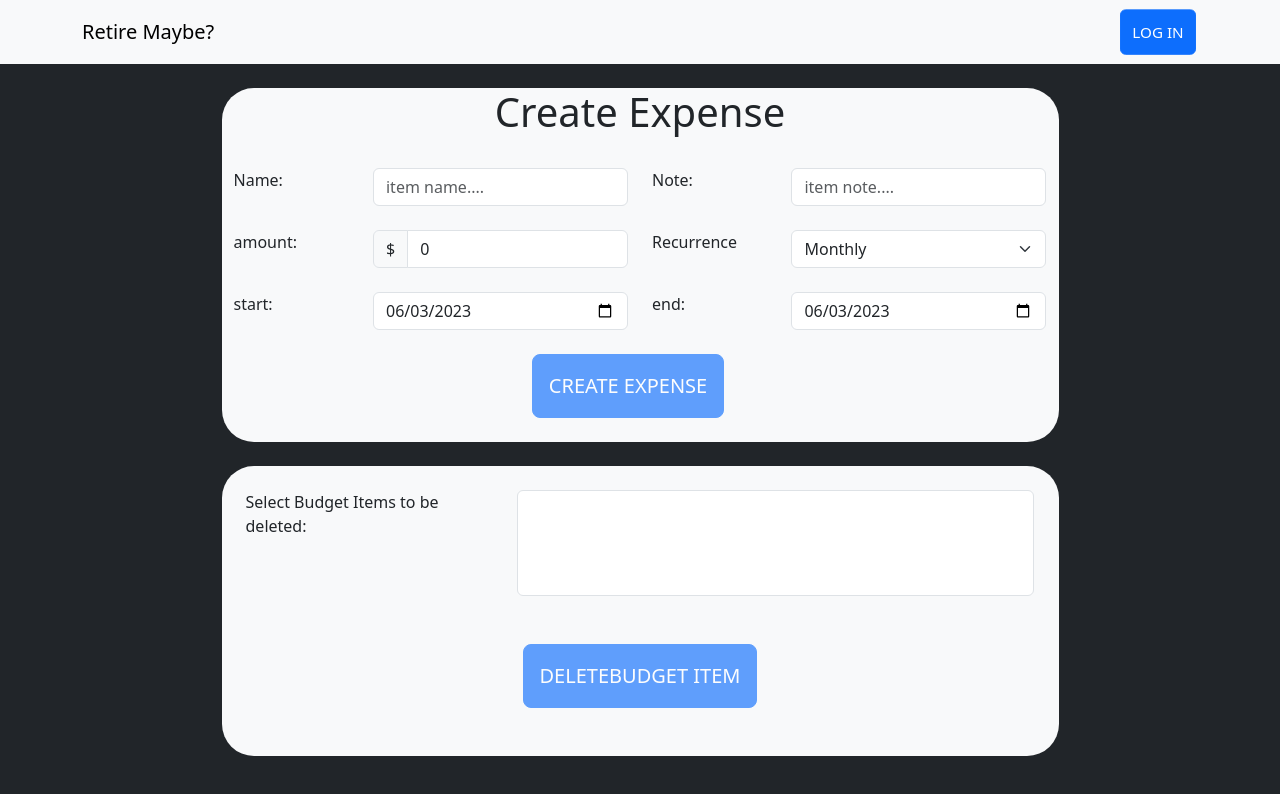
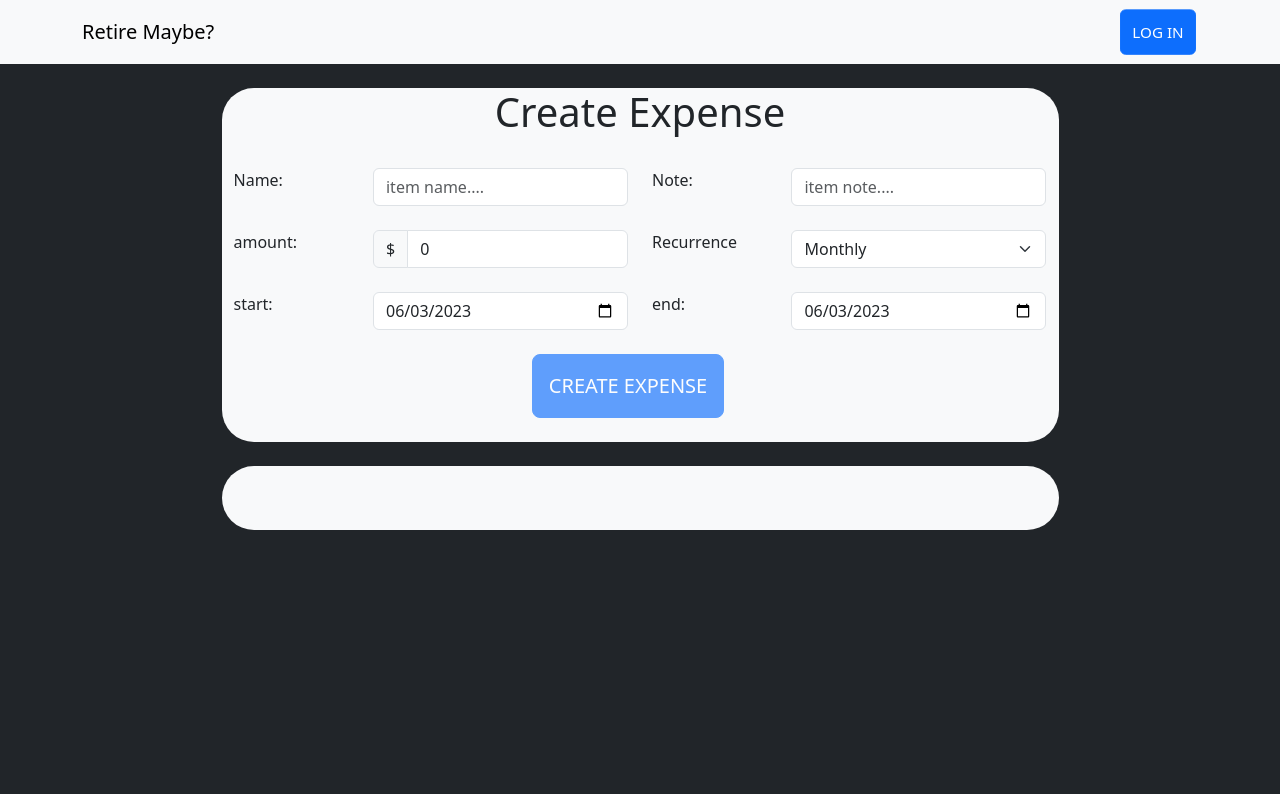
Before and after one commit to benfaustin95/finaProject465, a React (Vite) app in the folder frontend/: page /budgetItem in a window 1280 px wide. Shown: the top 794 px of the page. Built offline with nearby package versions, Linux system fonts and the light colour scheme.

Commit message:
Updated the delete methods for each entity.

```diff
--- a/frontend/src/Components/DeleteFormSubComponents/DeleteItemForm.tsx
+++ b/frontend/src/Components/DeleteFormSubComponents/DeleteItemForm.tsx
@@ -1,56 +1,15 @@
-import * as yup from "yup";
-import { BaseInput } from "../../../../backend/src/db/entities/BaseInput.ts";
-import { Col, Container, Row } from "react-bootstrap";
-import { Formik } from "formik";
-import { SearchItemService } from "@/Services/SearchItemService.tsx";
-import { SelectItemControl } from "@/Components/DeleteFormSubComponents/SelectItemControl.tsx";
-import Form from "react-bootstrap/Form";
-import { SubmitButton } from "@/Components/PostFormSubComponents/CapAssetForm.tsx";
-import { DeleteItemsService } from "@/Services/DeleteItemsService.tsx";
-import { useAuth } from "@/Services/Auth.tsx";
+import { Container } from "react-bootstrap";
+import { CurrentItemListGroup } from "@/Components/DeleteFormSubComponents/SelectItemControl.tsx";
+import { BaseInput } from "@/DoggrTypes.ts";
 
 export function DeleteItemForm<T extends BaseInput>(props: { entityName: string; type: string }) {
-	const { userId } = useAuth();
-	const deleteItemSchema = yup.object({
-		idsToDelete: yup.array().of(yup.number()).required(),
-	});
-
-	function submitForm(event) {
-		const idsToDelete = event.idsToDelete;
-		DeleteItemsService.send(idsToDelete, userId, props.type)
-			.then((res) => {
-				if (res.status != 200) console.log(res);
-			})
-			.catch((err) => {
-				console.log(err);
-			});
-	}
-
 	return (
 		<Container className={"mx-auto my-4 p-4 bg-light rounded-5 w-75"}>
-			<Formik
-				validationSchema={deleteItemSchema}
-				onSubmit={submitForm}
-				initialValues={{
-					idsToDelete: [],
-				}}>
-				{({ handleSubmit, handleChange, values, touched, errors }) => (
-					<Form onSubmit={handleSubmit}>
-						<Row className={"mb-4 d-flex flex-row justify-content-center"}>
-							<SelectItemControl<T>
-								handleChange={handleChange}
-								values={values.idsToDelete}
-								touched={touched.idsToDelete}
-								errors={errors.idsToDelete}
-								{...props}
-							/>
-							<Col className={"d-flex flex-row justify-content-center"}>
-								<SubmitButton name={"Delete" + props.entityName} />
-							</Col>
-						</Row>
-					</Form>
-				)}
-			</Formik>
+			<CurrentItemListGroup<T>
+				type={"budgetItem"}
+				entityName={"Budget Item"}
+				keysToDisplay={["name", "note", "amount", "recurrence"]}
+			/>
 		</Container>
 	);
 }
--- /dev/null
+++ b/frontend/src/Components/DeleteFormSubComponents/DeleteModal.tsx
@@ -0,0 +1,61 @@
+import { BudgetItemForm } from "@/Components/PostFormSubComponents/BudgetItemForm.tsx";
+import { PostInputService } from "@/Services/PostInputService.tsx";
+import { DeleteItemsService } from "@/Services/DeleteItemsService.tsx";
+import { useAuth } from "@/Services/Auth.tsx";
+import { BaseInput, BudgetItem, isBudgetItem } from "@/DoggrTypes.ts";
+import { Modal } from "react-bootstrap";
+import { entityType } from "../../../../backend/src/db/types.ts";
+import { PutInputService } from "@/Services/PutInputService.tsx";
+
+class extend {}
+
+export function DeleteModal<T extends BaseInput>(props: {
+	type: string;
+	show: boolean;
+	onHide: any;
+	item: any;
+}) {
+	const { type, show, onHide, item } = props;
+	const { userId } = useAuth();
+	const getForm = () => {
+		if (type == "budgetItem") {
+			return <BudgetItemForm budgetItem={item} submitForm={submitForm} deleteItem={deleteItem} />;
+		}
+		return <></>;
+	};
+
+	function submitForm(event) {
+		PutInputService.send(`/${type}`, userId, event)
+			.then((res) => {
+				console.log(res);
+				onHide();
+				if (res.status != 200) console.log("bad");
+			})
+			.catch((err) => {
+				console.log(err);
+			});
+	}
+
+	function deleteItem(event) {
+		const idsToDelete = event;
+		console.log(event);
+		DeleteItemsService.send(idsToDelete, userId, props.type)
+			.then((res) => {
+				if (res.status != 200) console.log(res);
+				onHide();
+			})
+			.catch((err) => {
+				console.log(err);
+			});
+		return;
+	}
+
+	return (
+		<Modal size="lg" show={show} onHide={onHide}>
+			<Modal.Header closeButton>
+				<Modal.Title id="contained-modal-title-vcenter">Modal heading</Modal.Title>
+			</Modal.Header>
+			<Modal.Body>{getForm()}</Modal.Body>
+		</Modal>
+	);
+}
--- a/frontend/src/Components/DeleteFormSubComponents/SelectItemControl.tsx
+++ b/frontend/src/Components/DeleteFormSubComponents/SelectItemControl.tsx
@@ -1,19 +1,20 @@
 import React, { useEffect, useState } from "react";
-import { BaseInput } from "../../../../backend/src/db/entities/BaseInput.ts";
-import { Col, Form, Row } from "react-bootstrap";
+import { Button, Col, Container, Form, Row, Table } from "react-bootstrap";
 import { SearchItemService } from "@/Services/SearchItemService.tsx";
 import { useAuth } from "@/Services/Auth.tsx";
+import { DeleteModal } from "@/Components/DeleteFormSubComponents/DeleteModal.tsx";
+import { BaseInput, entityType, isBudgetItem } from "@/DoggrTypes.ts";
 
-export function SelectItemControl<T extends BaseInput>(props: {
+export function CurrentItemListGroup<T extends BaseInput>(props: {
 	type: string;
 	entityName: string;
-	handleChange: any;
-	errors: any;
-	touched: any;
-	values: any;
+	keysToDisplay: string[];
 }) {
-	const [entityArray, setEntityArray] = useState<Array<T>>([]);
-	const { type, entityName, handleChange, values, touched, errors } = props;
+	const [entityArray, setEntityArray] = useState<T[]>([]);
+	const [modalShow, setModalShow] = useState(false);
+	const [updateSubmited, setUpdateSubmitted] = useState(false);
+	const [item, setItem] = useState<T>(null);
+	const { type, entityName, keysToDisplay } = props;
 	const { userId } = useAuth();
 	useEffect(() => {
 		const loadSearchItem = () => {
@@ -30,29 +31,112 @@ export function SelectItemControl<T extends BaseInput>(props: {
 				});
 		};
 		loadSearchItem();
-	}, []);
+		console.log(modalShow);
+	}, [modalShow]);
+
+	function handleClick(x: T) {
+		setItem(x);
+		setModalShow(true);
+	}
+
 	return (
 		<>
-			<Col xs={12} md={4} className={"mb-4"}>
-				<Form.Label htmlFor={"ids"}>Select {entityName}s to be deleted:</Form.Label>
-			</Col>
-			<Col xs={12} md={8} className={"mb-4"}>
-				<Form.Select
-					id={"ids"}
-					value={values}
-					name={"idsToDelete"}
-					isValid={touched && !errors}
-					isInvalid={!!errors}
-					multiple
-					onChange={handleChange}
-					className={"mb-4"}>
-					{entityArray.map((x) => (
-						<option key={x.id + x.name + x.note} value={x.id}>
-							{x.name}
-						</option>
-					))}
-				</Form.Select>
-			</Col>
+			<div className={"overflow-auto current-group"}>
+				<Table striped bordered>
+					<thead>
+						<tr className={""}>
+							{entityArray.length > 0
+								? Object.getOwnPropertyNames(entityArray[0]).map((x) =>
+										keysToDisplay.includes(x) ? (
+											<th className={"current-th"} key={entityArray[0].id + x}>
+												{x.toUpperCase()}
+											</th>
+										) : null
+								  )
+								: null}
+						</tr>
+					</thead>
+					<tbody>
+						{entityArray.map((x) => (
+							<tr
+								key={x.id}
+								className={"currentRow"}
+								onClick={() => {
+									handleClick(x);
+								}}>
+								{Object.getOwnPropertyNames(x).map((name) =>
+									keysToDisplay.includes(name) ? (
+										<td key={x[name] + name + "cell" + x.id}>
+											{name == "amount" ? "$ " + x[name] : x[name]}
+										</td>
+									) : null
+								)}
+							</tr>
+						))}
+					</tbody>
+				</Table>
+			</div>
+			<DeleteModal<T> type={type} item={item} show={modalShow} onHide={() => setModalShow(false)} />
 		</>
 	);
+	{
+		/*<Col xs={12} md={4} className={"mb-4"}>*/
+	}
+	{
+		/*	<Form.Label htmlFor={"ids"}>Select {entityName}s to be deleted:</Form.Label>*/
+	}
+	{
+		/*</Col>*/
+	}
+	{
+		/*<Col xs={12} md={8} className={"mb-4"}>*/
+	}
+	{
+		/*	<Form.Select*/
+	}
+	{
+		/*		id={"ids"}*/
+	}
+	{
+		/*		value={values}*/
+	}
+	{
+		/*		name={"idsToDelete"}*/
+	}
+	{
+		/*		isValid={touched && !errors}*/
+	}
+	{
+		/*		isInvalid={!!errors}*/
+	}
+	{
+		/*		multiple*/
+	}
+	{
+		/*		onChange={handleChange}*/
+	}
+	{
+		/*		className={"mb-4"}>*/
+	}
+	{
+		/*		{entityArray.map((x) => (*/
+	}
+	{
+		/*			<option key={x.id + x.name + x.note} value={x.id}>*/
+	}
+	{
+		/*				{x.name}*/
+	}
+	{
+		/*			</option>*/
+	}
+	{
+		/*		))}*/
+	}
+	{
+		/*	</Form.Select>*/
+	}
+	{
+		/*</Col>*/
+	}
 }
--- a/frontend/src/Components/PostFormSubComponents/BudgetItemForm.tsx
+++ b/frontend/src/Components/PostFormSubComponents/BudgetItemForm.tsx
@@ -1,34 +1,23 @@
 import Form from "react-bootstrap/Form";
-import { Button, Col, Container, FormControl, InputGroup, Row } from "react-bootstrap";
-import { PostInputService } from "@/Services/PostInputService.tsx";
+import { Button, Col, Container, Row } from "react-bootstrap";
 import * as yup from "yup";
 import { date, number, string } from "yup";
 import { Formik } from "formik";
 import { BaseInputForm } from "@/Components/PostFormSubComponents/BaseInputForm.tsx";
-import { CapAssetType } from "@/DoggrTypes.ts";
 import {
 	InputControl,
 	RecurrenceSelector,
 	SubmitButton,
 } from "@/Components/PostFormSubComponents/CapAssetForm.tsx";
 import { useAuth } from "@/Services/Auth.tsx";
-export const BudgetItemForm = () => {
+import { BudgetItem } from "@/DoggrTypes.ts";
+export const BudgetItemForm = (props: {
+	submitForm: any;
+	budgetItem?: BudgetItem;
+	deleteItem?: any;
+}) => {
+	const { submitForm, budgetItem, deleteItem } = props;
 	const { userId } = useAuth();
-	function submitForm(event) {
-		const toSubmit = {
-			...event,
-			growthRate: 1,
-			owner_id: userId,
-		};
-		PostInputService.send("/budgetItem", toSubmit)
-			.then((res) => {
-				console.log(res);
-				if (res.status != 200) console.log("bad");
-			})
-			.catch((err) => {
-				console.log(err);
-			});
-	}
 
 	const budgetItemSchema = yup.object().shape({
 		name: string().required(),
@@ -45,6 +34,8 @@ export const BudgetItemForm = () => {
 				(start, yup) => start != null && yup.min(start, "End Date cannot be before start time")
 			)
 			.required(),
+		growthRate: number().default(1),
+		owner_id: number().positive(),
 	});
 
 	return (
@@ -52,18 +43,30 @@ export const BudgetItemForm = () => {
 			<Formik
 				validationSchema={budgetItemSchema}
 				onSubmit={submitForm}
-				initialValues={{
+				initialValues={
+					budgetItem != undefined
+						? {
+								...budgetItem,
+								start: new Date(budgetItem.start).toISOString().slice(0, 10),
+								end: new Date(budgetItem.end).toISOString().slice(0, 10),
+						  }
+						: {
 								name: "",
 								note: "",
 								amount: 0,
 								recurrence: "monthly",
 								start: new Date().toISOString().slice(0, 10),
 								end: new Date().toISOString().slice(0, 10),
-				}}>
+								growthRate: 1,
+								owner_id: userId,
+						  }
+				}>
 				{({ handleSubmit, handleChange, values, touched, errors }) => (
 					<Form onSubmit={handleSubmit}>
 						<Row className={"m-4 justify-content-center"}>
-							<h1 className={"text-center"}>Create Expense</h1>
+							<h1 className={"text-center"}>
+								{deleteItem != undefined ? "Edit Expense" : "Create Expense"}
+							</h1>
 						</Row>
 						<Row>
 							<BaseInputForm
@@ -107,9 +110,16 @@ export const BudgetItemForm = () => {
 								errors={errors.end}
 							/>
 							<Row className={"mb-4 d-flex flex-row justify-content-center"}>
-								<Col className={"d-flex flex-row justify-content-center"}>
-									<SubmitButton name={"Create Expense"} />
+								<Col xs={12} className={"d-flex flex-row justify-content-center"}>
+									<SubmitButton
+										name={deleteItem != undefined ? "Edit Expense" : "Create Expense"}
+									/>
 								</Col>
+								{deleteItem != undefined ? (
+									<Col xs={12} className={"d-flex flex-row justify-content-center"}>
+										<Button onClick={() => deleteItem(budgetItem.id)}>Delete</Button>
+									</Col>
+								) : null}
 							</Row>
 						</Row>
 					</Form>
--- a/frontend/src/Services/DeleteItemsService.tsx
+++ b/frontend/src/Services/DeleteItemsService.tsx
@@ -1,7 +1,7 @@
 import { httpClient } from "@/Services/HttpClient.tsx";
 
 export const DeleteItemsService = {
-	async send(idsToDelete: number[], id: number, type: string) {
+	async send(idsToDelete: number, id: number, type: string) {
 		const toReturn = httpClient({
 			method: "delete",
 			url: `/${type}`,
--- a/frontend/src/assets/css/DoggrStyles.css
+++ b/frontend/src/assets/css/DoggrStyles.css
@@ -20,8 +20,25 @@ table{
 table td{
 	white-space: nowrap;  /** added **/
 }
+
+.current-th{
+	width:25%;
+}
+
+.currentRow:hover{
+	border-width: thick;
+	border-color:cornflowerblue;
+}
+
+.currentRow:active{
+	color: cornflowerblue;
+}
 table td:last-child{
 	width:100%;
+}
+
+.current-group{
+	max-height: 300px;
 }
 .doggrfancy {
 	background-color: #181a1b;
```
Also changed, not shown: frontend/src/Components/EntityPageComponents/BudgetItemPage.tsx (+13 -2 lines), frontend/src/Components/PostFormSubComponents/CapAssetForm.tsx (+14 -0 lines), frontend/src/DoggrTypes.ts (+54 -0 lines), frontend/src/Services/PutInputService.tsx (added, +8 -0 lines), 2 other files (tests, documents, lock files or other folders). Lines whose indentation alone changed are shown as unchanged.
